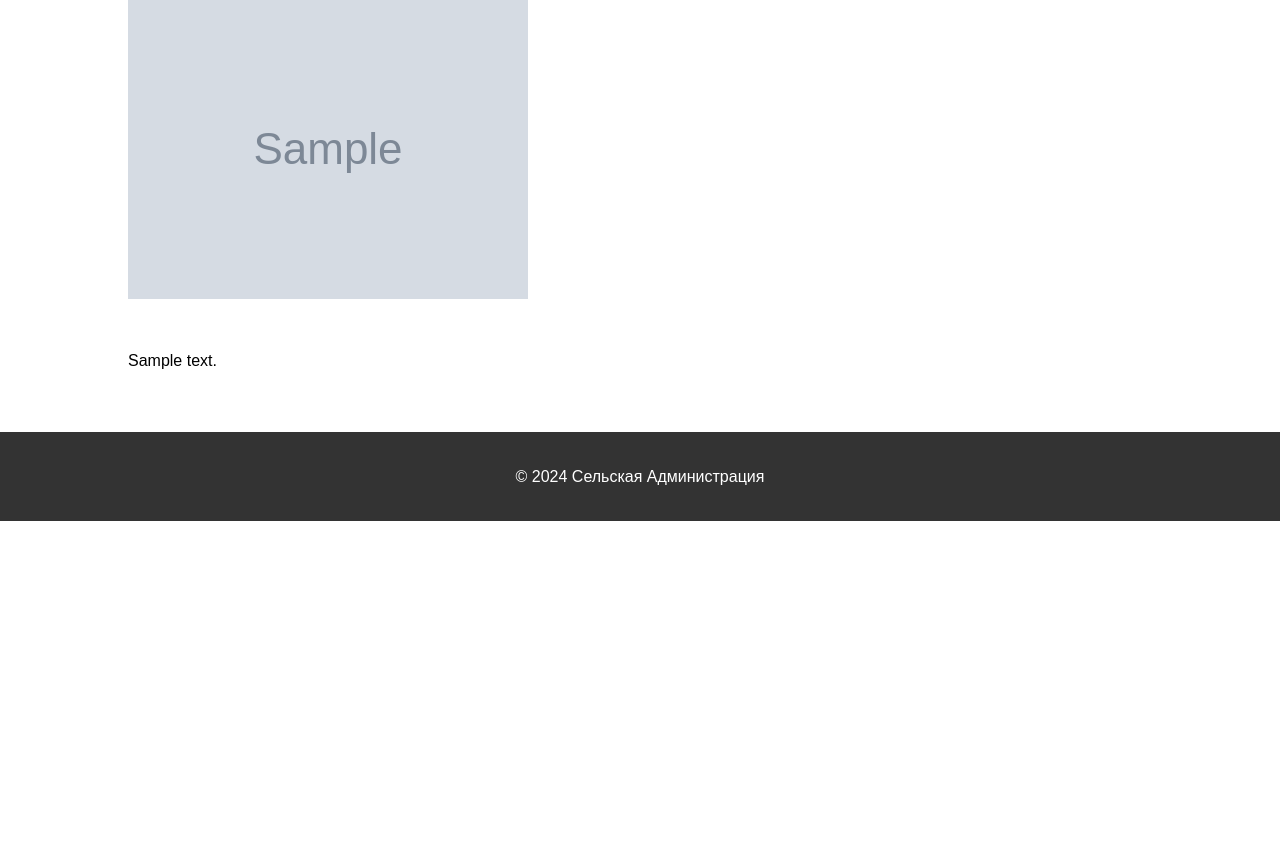
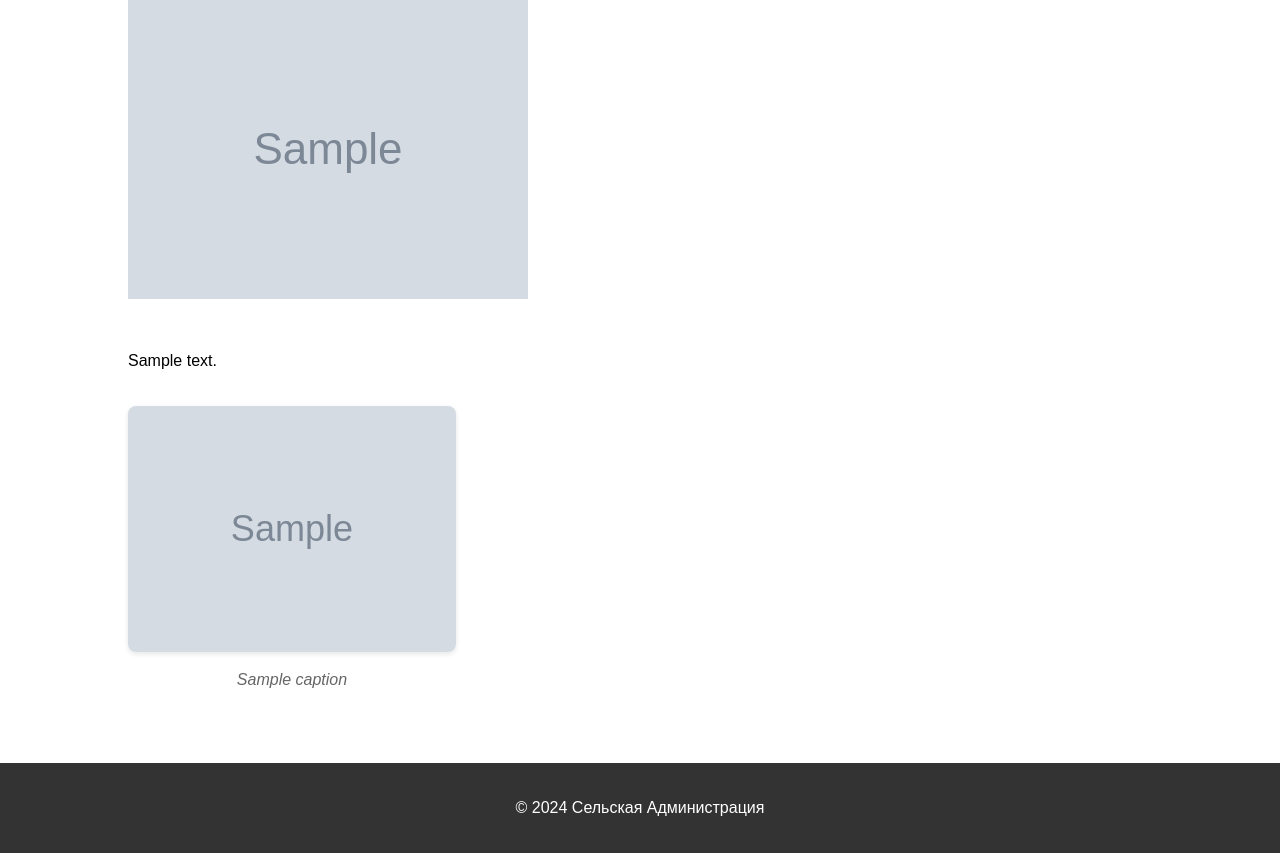
Before and after one commit to ayazmur/karmaskali, a Django app: template admin_site/main/templates/news_detail.html in a window 1280 px wide. Shown: the part 328-1181 px from the top of the page. Before the commit the page ends 849 px from the top, so only its background shows below. Run offline with Django 3.2, Linux system fonts and the light colour scheme; the template is opened without the code that fills it: most values are stand-ins (such as "Sample title", 1, 10 or a date in 2020); grey boxes marked "Sample" are stand-in pictures.

Commit message:
несколько картинок в новостях

```diff
--- a/admin_site/main/templates/base.html
+++ b/admin_site/main/templates/base.html
@@ -130,6 +130,36 @@
         .news-preview:hover .read-more {
             text-decoration: underline;
         }
+        .news-gallery {
+            display: grid;
+            grid-template-columns: repeat(auto-fill, minmax(300px, 1fr));
+            gap: 20px;
+            margin: 30px 0;
+        }
+
+        .news-gallery-image {
+            width: 100%;
+            height: auto;
+            border-radius: 8px;
+            box-shadow: 0 2px 5px rgba(0,0,0,0.1);
+            transition: transform 0.3s ease;
+        }
+
+        .news-gallery-image:hover {
+            transform: scale(1.02);
+        }
+
+        figure {
+            margin: 0;
+            padding: 0;
+        }
+
+        figcaption {
+            text-align: center;
+            font-style: italic;
+            color: #666;
+            margin-top: 8px;
+        }
     </style>
 </head>
 <body>
--- a/admin_site/main/templates/news_detail.html
+++ b/admin_site/main/templates/news_detail.html
@@ -5,12 +5,27 @@
     <h1>{{ news.title }}</h1>
     <p><small>{{ news.date }}</small></p>
 
-    {% if news.image %}
-        <img src="{{ news.image.url }}" alt="{{ news.title }}" class="news-image">
-    {% endif %}
+    {% with featured_image=news.featured_image %}
+        {% if featured_image %}
+            <img src="{{ featured_image.image.url }}" alt="{{ news.title }}" class="news-image">
+        {% endif %}
+    {% endwith %}
 
     <div class="news-content">
-        {{ news.content|linebreaks }}  <!-- Сохраняет переносы строк -->
+        {{ news.content|linebreaks }}
+    </div>
+
+    <div class="news-gallery">
+        {% for image in news.images.all %}
+            {% if not image.is_featured or news.images.count == 1 %}
+                <figure>
+                    <img src="{{ image.image.url }}" alt="{{ image.caption|default:news.title }}" class="news-gallery-image">
+                    {% if image.caption %}
+                        <figcaption>{{ image.caption }}</figcaption>
+                    {% endif %}
+                </figure>
+            {% endif %}
+        {% endfor %}
     </div>
 </article>
 {% endblock %}
```
Also changed, not shown: admin_site/main/admin.py (+19 -8 lines), admin_site/main/models.py (+14 -1 lines), admin_site/main/templates/news.html (+7 -7 lines), admin_site/db.sqlite3, admin_site/main/migrations/0004_alter_news_options_remove_news_image_alter_news_date_and_more.py (added).
